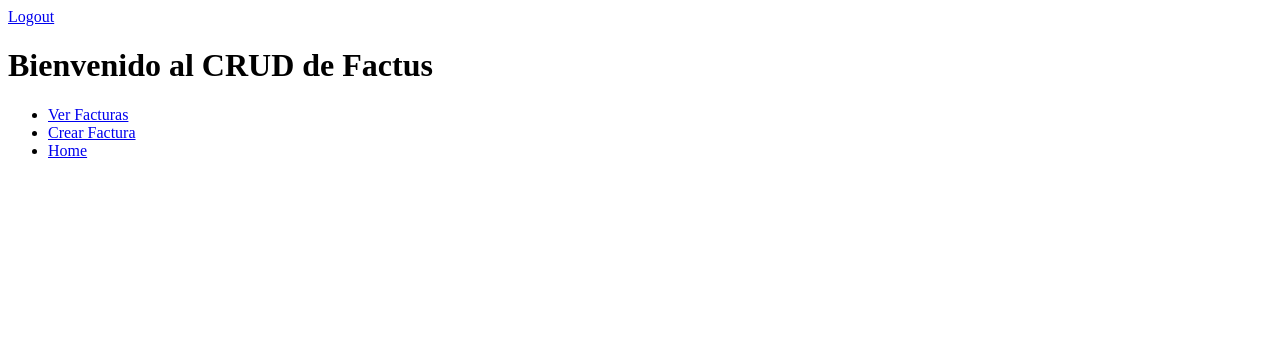
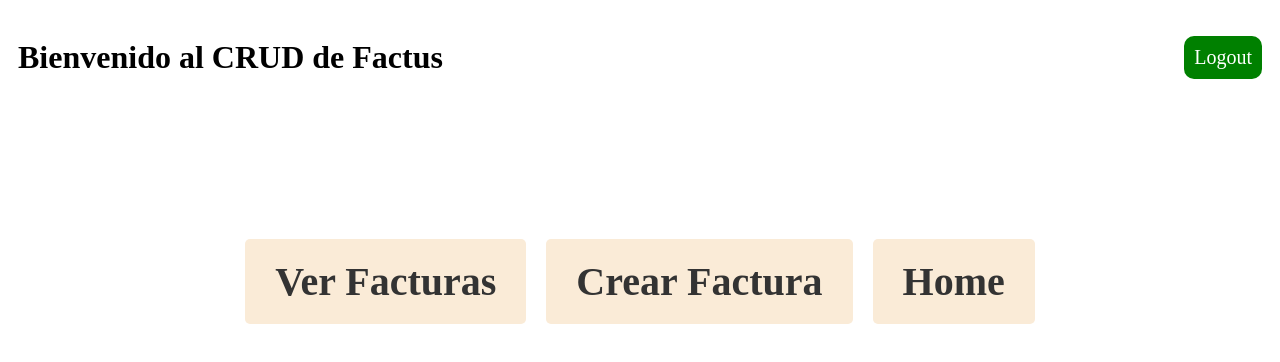
Before and after one commit to JuanSCaicedo/Factus_Crud, an Angular app: page / in a window 1280 px wide. Shown: the top 362 px of the page. Built offline with nearby package versions, Linux system fonts and the light colour scheme; no server answers; sample sign-in values are in the browser's storage.

Commit message:
mejorando

```diff
--- a/src/app/pages/home/facturas/listar/listar.component.css
+++ b/src/app/pages/home/facturas/listar/listar.component.css
@@ -185,3 +185,7 @@ thead {
 .delete {
     background-color: red;
 }
+
+.download{
+    background-color: green;
+}
--- a/src/app/pages/home/facturas/listar/listar.component.html
+++ b/src/app/pages/home/facturas/listar/listar.component.html
@@ -65,6 +65,10 @@
                     <td>{{ factura.total }}</td>
                     <td class="acciones">
 
+                        <a class="download" href="#" onclick="return false;" title="Download" style="width: 20px;">
+                            &darr;
+                        </a>
+
                         <a href="#" onclick="return false;" title="Edit">
                             Edit
                         </a>
--- a/src/app/pages/home/home.component.css
+++ b/src/app/pages/home/home.component.css
@@ -0,0 +1,42 @@
+.infor {
+    display: flex;
+    justify-content: space-between;
+    align-items: center;
+    padding: 10px;
+
+    a {
+        background-color: green;
+        padding: 10px;
+        border-radius: 10px;
+        color: white;
+        text-decoration: none;
+        font-size: 20px;
+    }
+}
+
+ul {
+    list-style-type: none;
+    display: flex;
+    justify-content: center;
+    gap: 20px;
+    padding: 0;
+    margin-top: 150px;
+}
+
+ul li a {
+    text-decoration: none;
+    background-color: antiquewhite;
+    color: #333;
+    font-size: 18px;
+    font-weight: bold;
+    padding: 20px 30px;
+    border-radius: 5px;
+    transition: background-color 0.3s ease, color 0.3s ease;
+    /* hacer la letra mas grande */
+    font-size: 40px;
+}
+
+ul li a:hover {
+    background-color: #333;
+    color: #fff;
+}
--- a/src/app/pages/home/home.component.html
+++ b/src/app/pages/home/home.component.html
@@ -1,8 +1,9 @@
-<a href="#" onclick="return false;" (click)="logout()" class="tp-login-btn w-100">
-    Logout
-</a>
-
-<h1>Bienvenido al CRUD de Factus</h1>
+<div class="infor">
+    <h1>Bienvenido al CRUD de Factus</h1>
+    <a href="#" onclick="return false;" (click)="logout()">
+        Logout
+    </a>
+</div>
 
 <!-- Crea un listado con 3 enlaces -->
 <ul>
```
